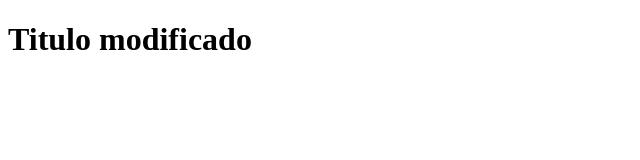
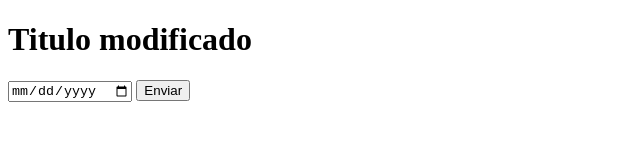
Before and after one commit to jcavella/hello-word-git, a plain HTML site: page index.html in a window 1280 px wide. Shown: the whole page, without its empty margins (0-640 px from the left). Drawn offline with Linux system fonts and the light colour scheme.

Commit message:
Incluye formulario de envió en el index

```diff
--- a/index.html
+++ b/index.html
@@ -7,5 +7,9 @@
 </head>
 <body>
    <h1>Titulo modificado</h1>
+   <form action="" method="get">
+    <input type="date" name="fecha" id="fecha">
+    <input type="button" value="Enviar">
+   </form>
 </body>
 </html>
```
